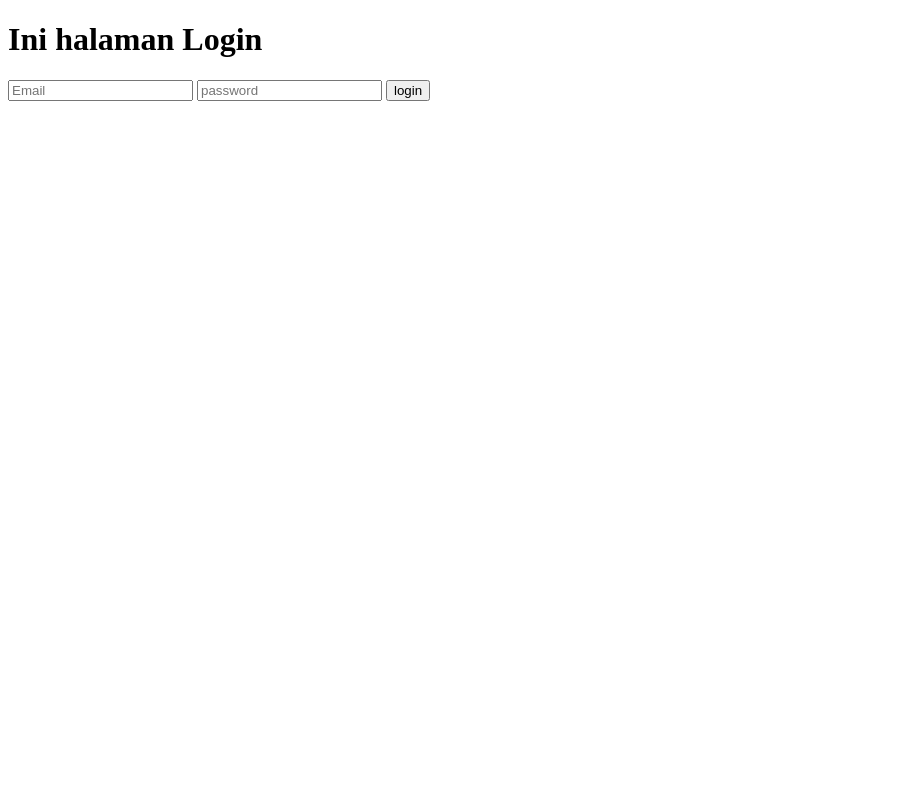
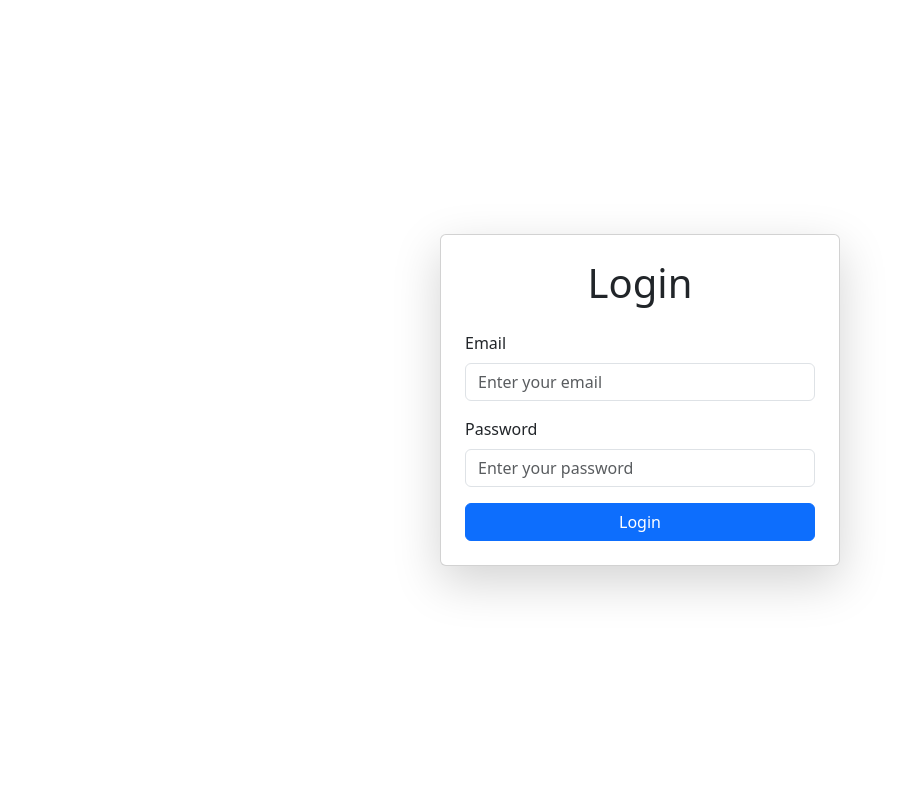
Before and after one commit to wulanmustika/pemweb, a PHP site: page / in a window 1280 px wide. Shown: the whole page, without its empty margins (0-908 px from the left). Run offline with PHP 8.4, Linux system fonts and the light colour scheme.

Commit message:
perubahan code p4

```diff
--- /dev/null
+++ b/dashoard.php
@@ -0,0 +1 @@
+<p>Hallo selamat datang Admin</p>
--- a/index.php
+++ b/index.php
@@ -3,14 +3,28 @@
 <head>
     <meta charset="UTF-8">
     <meta name="viewport" content="width=device-width, initial-scale=1.0">
-    <title>Ini Halaman Home</title>
+    <title>Login Page</title>
+    <!-- Bootstrap CSS -->
+    <link href="https://cdn.jsdelivr.net/npm/bootstrap@5.3.0-alpha1/dist/css/bootstrap.min.css" rel="stylesheet">
 </head>
 <body>
-    <h1>Ini halaman Login</h1>
-    <form action="./backend/login.php" method="POST">
-        <input type="email" name="email" id="email" placeholder="Email"/>
-        <input type="password" name="password" id="password" placeholder="password"/>
-        <button type="submit">login</button>
-    </form>
+    <div class="container d-flex justify-content-center align-items-center vh-100">
+        <div class="card p-4 shadow-lg" style="width: 100%; max-width: 400px;">
+            <h1 class="text-center mb-4">Login</h1>
+            <form action="./backend/login.php" method="POST">
+                <div class="mb-3">
+                    <label for="email" class="form-label">Email</label>
+                    <input type="email" name="email" id="email" class="form-control" placeholder="Enter your email" required>
+                </div>
+                <div class="mb-3">
+                    <label for="password" class="form-label">Password</label>
+                    <input type="password" name="password" id="password" class="form-control" placeholder="Enter your password" required>
+                </div>
+                <button type="submit" class="btn btn-primary w-100">Login</button>
+            </form>
+        </div>
+    </div>
+    <!-- Bootstrap Bundle with Popper -->
+    <script src="https://cdn.jsdelivr.net/npm/bootstrap@5.3.0-alpha1/dist/js/bootstrap.bundle.min.js"></script>
 </body>
 </html>
```
Also changed, not shown: backend/login.php (+9 -11 lines).
